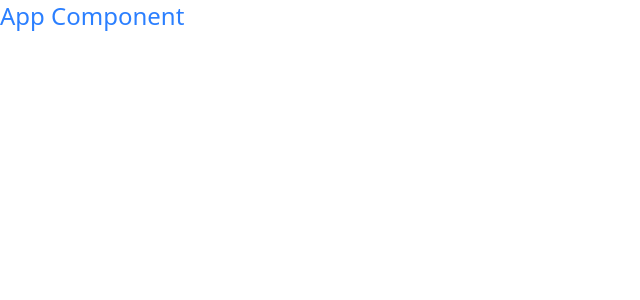
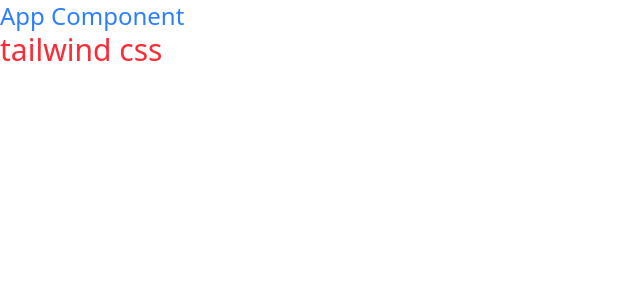
Before and after one commit to hittbox/vite-full, a React (Vite) app: page / in a window 1280 px wide. Shown: the top 300 px of the page, without its empty margins (0-640 px from the left). Built offline with nearby package versions, Linux system fonts and the light colour scheme.

Commit message:
feat: 스타일 적용

```diff
--- a/src/App.tsx
+++ b/src/App.tsx
@@ -3,6 +3,7 @@
   return (
     <>
       <div className="text-blue-500 text-2xl">App Component</div>
+      <div className="text-red-500 text-3xl">tailwind css</div>
     </>
   );
 }
```
